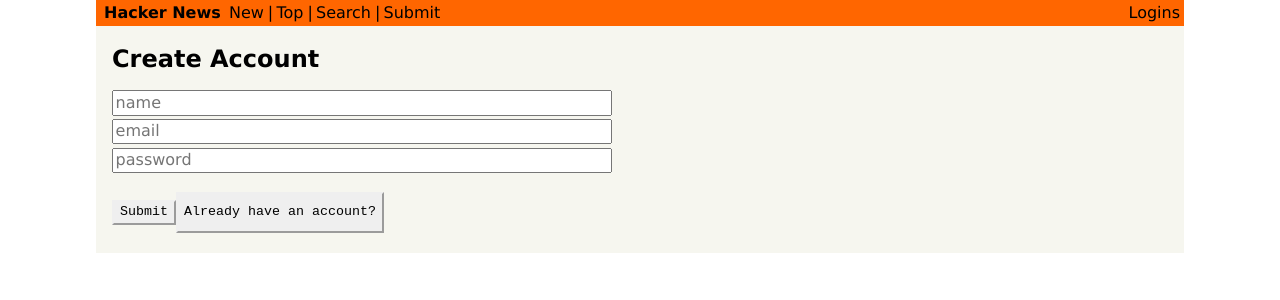
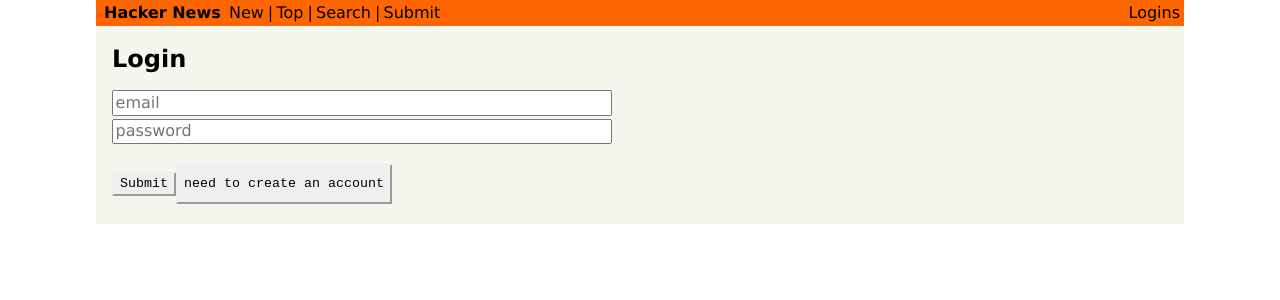
Before and after one commit to benlittlenz/hacker-news-clone, a React (Create React App) app: page /login in a window 1280 px wide. Shown: the top 300 px of the page. Built offline with nearby package versions, Linux system fonts and the light colour scheme.

Commit message:
conditional form logic

```diff
--- a/src/components/Auth/Login.js
+++ b/src/components/Auth/Login.js
@@ -1,15 +1,16 @@
 import React, { useState } from "react";
 
 const Login = props => {
+  const [login, setLogin] = useState(true);
   return (
     <div>
-      <h2 className="mv3">Create Account</h2>
+      <h2 className="mv3">{login ? 'Login' : 'Create Account'}</h2>
       <form className="flex flex-column">
-        <input
+        {!login && <input
           type="text"
           placeholder="name"
           autoComplete="off"
-        />
+        />}
         <input
           type="email"
           placeholder="email"
@@ -25,8 +26,11 @@
             className="button pointer mv2"
 
           >Submit</button>
-          <button type="button" className="pointer button">
-            Already have an account?
+          <button type="button" className="pointer button"
+            onClick={() => setLogin(prevLogin => !prevLogin)}
+          >
+            {login ? "need to create an account"
+                   : "Already have an account?"}
           </button>
         </div>
       </form>
```
